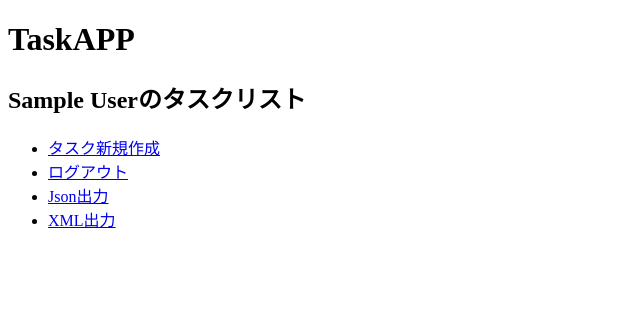
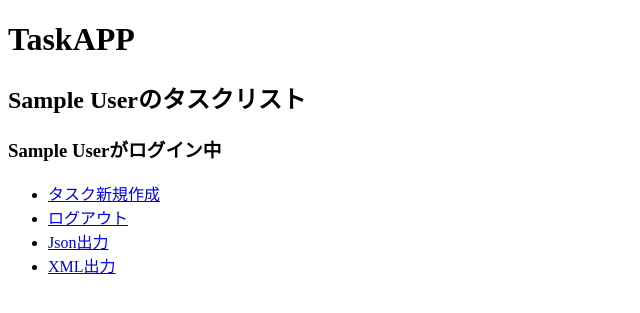
Before and after one commit to nakazon1030/PBLflask, a Flask app: page /home in a window 1280 px wide. Shown: the top 313 px of the page, without its empty margins (0-640 px from the left). Run offline with Flask 2, Linux system fonts and the light colour scheme; the visitor is signed in with stand-in values (Sample User, id 1); data that the repository does not hold is empty; some libraries are stand-ins or nearby versions.

Commit message:
update2022/12/21

```diff
--- a/main.py
+++ b/main.py
@@ -217,6 +217,7 @@ def home():
     #タスク表示
     if "group_name" in session:
         group_name = session["group_name"]
+        user_name = session["name"]
         con = connect()
         cur = con.cursor()
         cur.execute("""SELECT *
@@ -229,7 +230,7 @@ def home():
 
         con.close()
 
-        return render_template("home.html", tasklist = data, group_name = group_name)
+        return render_template("home.html", tasklist = data, group_name = group_name, user_name=user_name)
     else:
         return redirect("/")
 @app.route("/create", methods=["GET","POST"])
@@ -243,14 +244,15 @@ def create():
             name = html.escape(request.form.get("name"))
             body = html.escape(request.form.get("body"))
             date = datetime.date.today()
+            user = session["name"]
             group_name = session["group_name"]
             con = connect()
             cur = con.cursor()
             cur.execute("""
                         INSERT INTO task
-                        (group_name,task_name,body,date,status)
-                        VALUES (%(id)s,%(name)s, %(body)s, %(date)s,0)
-                        """,{"id":group_name,"name":name, "body":body, "date":date} )
+                        (group_name,task_name,body,date,status,create_user,user_name)
+                        VALUES (%(id)s,%(name)s, %(body)s, %(date)s,0,%(user)s,%(user)s)
+                        """,{"id":group_name,"name":name, "body":body, "date":date, "user":user} )
 
             con.commit()
             con.close()
@@ -293,14 +295,15 @@ def edit(id):
                 name = html.escape(request.form.get("name"))
                 body = html.escape(request.form.get("body"))
                 date = datetime.date.today()
+                user = session["name"]
 
                 con = connect()
                 cur = con.cursor()
                 cur.execute("""
                             UPDATE task
-                            SET    task_name = %(name)s, body = %(body)s, date = %(date)s
+                            SET    task_name = %(name)s, body = %(body)s, date = %(date)s, user_name = %(user)s
                             WHERE  task_id = %(id)s
-                            """,{"name":name, "body":body, "date":date, "id":id})
+                            """,{"name":name, "body":body, "date":date, "id":id, "user":user})
 
                 con.commit()
                 con.close()
--- a/templates/home.html
+++ b/templates/home.html
@@ -9,7 +9,7 @@
 
         <h1>TaskAPP</h1>
         <h2>{{group_name}}のタスクリスト</h2>
-        <h3>{{msg}}</h3>
+        <h3>{{user_name}}がログイン中</h3>
         <ul>
         <li><a href="/create" role="button">タスク新規作成</a></li>
         <li><a href="/logout" role="button">ログアウト</a></li>
@@ -20,7 +20,9 @@
             {% if task[5] == 0 %}
                 <article>
                     <h3>{{ task[2] }} 未完了!</h3>
+                    <p>作成者:{{task[7]}}</p>
                     <p>最終更新日:{{task[4]}}</p>
+                    <p>最終更新者:{{task[6]}}</p>
                     <p>詳細:{{task[3]}}</p>
                     <a href="/edit/{{ task[0] }}" role="button">編集</a>
                     <a href="/status1/{{ task[0] }}" role="button">完了</a>
--- a/templates/register.html
+++ b/templates/register.html
@@ -14,7 +14,7 @@
         <table align="center" >
             <form action="/register" method="POST">
                 <tr><td align="right">ユーザーID</td><td><input type="text" name="user_id" placeholder="16文字以内(英数字のみ)" required></td></tr>
-                <tr><td align="right">氏名</td><td><input type="text" name="name" placeholder="16文字以内" required></td></tr>
+                <tr><td align="right">表示名</td><td><input type="text" name="name" placeholder="16文字以内" required></td></tr>
                 <tr><td align="right">パスワード</td><td><input type="password" name="password" placeholder="16文字以内(英数字のみ)" required></td></tr>
                 <tr><td align="right">パスワード再入力</td><td><input type="password" name="password_sam" placeholder="再入力" required></td></tr>
                 <tr><td align="right">組織名</td><td><input type="text" name="group_name" placeholder="組織ID" required></td><td>参加する組織が未作成の場合は<a href="/gregister">こちら</td></a></tr>
```
